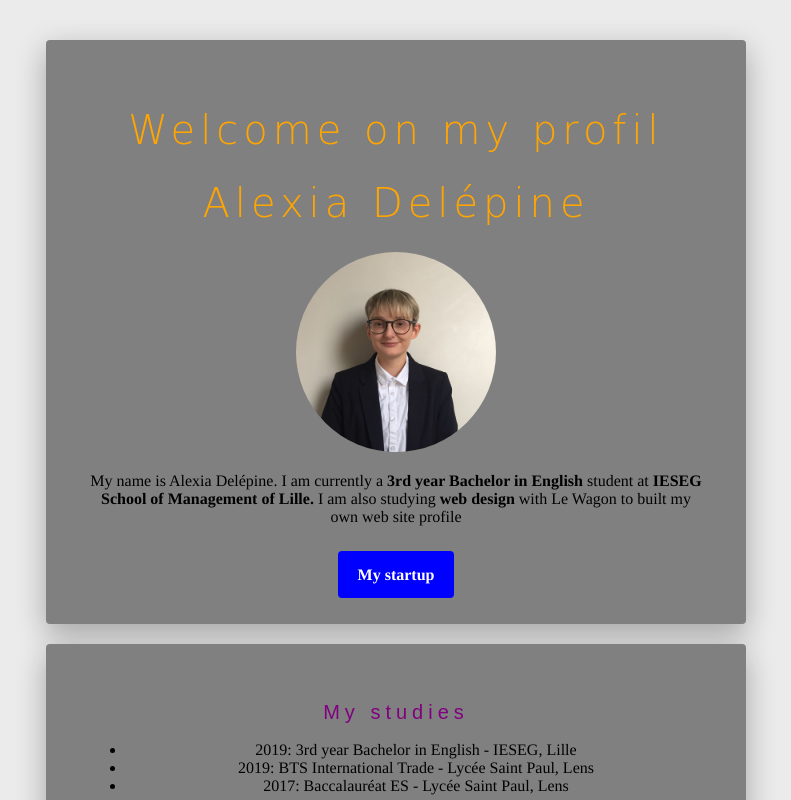
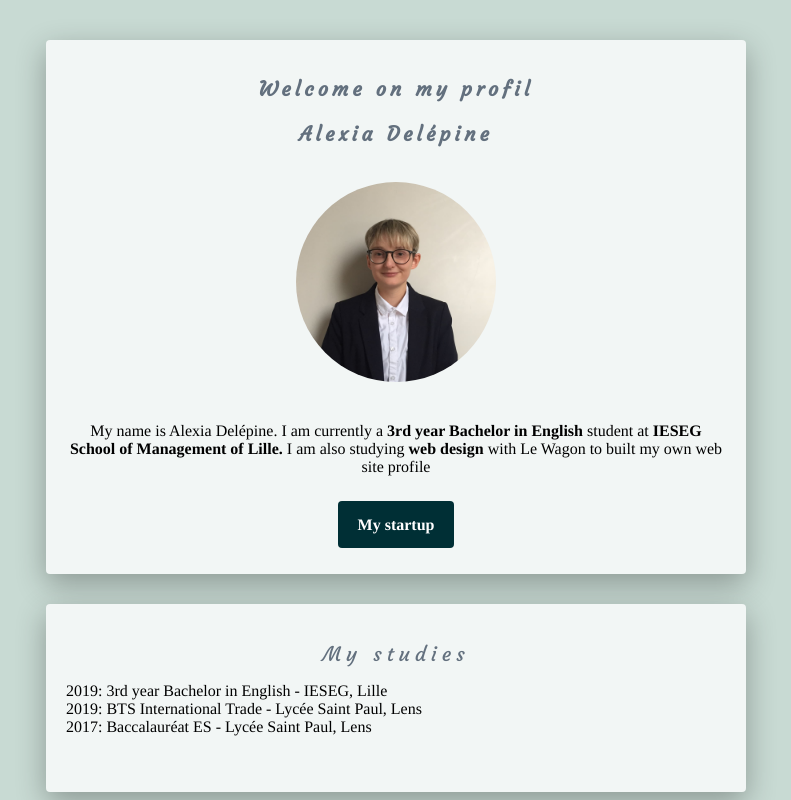
Before and after one commit to alexia-delepine/my-profile, a plain HTML site: page index.html in a window 1280 px wide. Shown: the top 800 px of the page, without its empty margins (244-1035 px from the left). Drawn offline with Linux system fonts and the light colour scheme.

Commit message:
Update style.css

```diff
--- a/style.css
+++ b/style.css
@@ -1,20 +1,21 @@
 body {
-	background-color: rgb(235, 235, 235);
+	background-color: #c8dad3;
 	color: black;
-	font-family: times;
+	font-family: 'Times';
 }
 
 h1 {
-	color: orange;
-	font-family: 'Great Vibes', cursive;
-	font-weight: 100;
-	letter-spacing: 5px;
-	font-size: 40px;
+	color: #63707e;
+	font-family: 'Courgette', cursive;
+	font-weight: 10px;
+	letter-spacing: 4px;
+	font-size: 20px;
+	padding: 3px;
 }
 
 h2 {
-	color: purple;
-	font-family: Arial;
+	color: #63707e;
+	font-family: 'Courgette';
 	font-weight: 100;
 	letter-spacing: 5px;
 	font-size: 20px;
@@ -50,11 +51,14 @@ a:hover {
 
 
 .card-grey {
-	background-color: grey;
-	padding: 40px;
+	background-color: #f2f6f5;
+	padding-top: 20px;
+	padding-bottom: 40px;
+	padding-left: 20px;
+	padding-right: 20px;
     box-shadow: 0px 10px 30px rgba(0, 0, 0, 0.3);
     border-radius: 4px;
-    margin: 20px 0px;
+    margin: 30px 0px;
     text-align: center;
 
 }
@@ -62,18 +66,19 @@ a:hover {
 #img-circle {
 	width: 200px;
 	border-radius: 75%;
+	padding: 20px;
 }
 
 .btn-green {
-	background-color: blue;
+	background-color: #002f35;
 	color: white;
 	padding: 15px 20px;
 	border-radius: 4px;
 }
 
 .btn-green:hover {
-	background-color: pink;
-	color: grey;
+	background-color: #5c7658;
+	color: white;
 
 }
 
@@ -85,19 +90,25 @@ a:hover {
 
 .list-inline li {
 	display: inline;
-	padding: 10px;
+	padding: 5px;
 }
 
 .list-inline i {
-	font-size: 50px;
-	color: yellow;
+	font-size: 30px;
+	color: #002f35;
 }
 
 .list-inline i:hover {
-	color: green;
+	color: #5c7658;
 }
 
 #introduction p {
 	margin-bottom: 40px;
 
 }
+
+.list-none {
+	list-style: none;
+	text-align: justify;
+	padding-left: 0px;
+}
```
